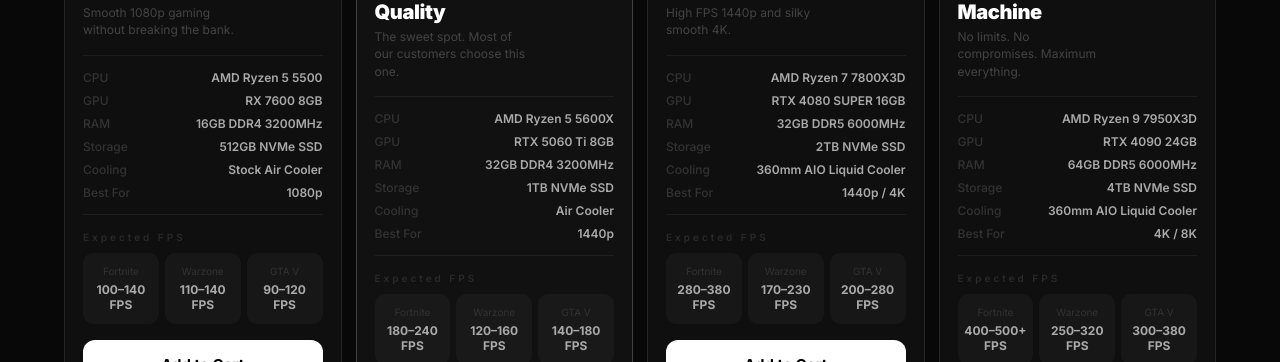
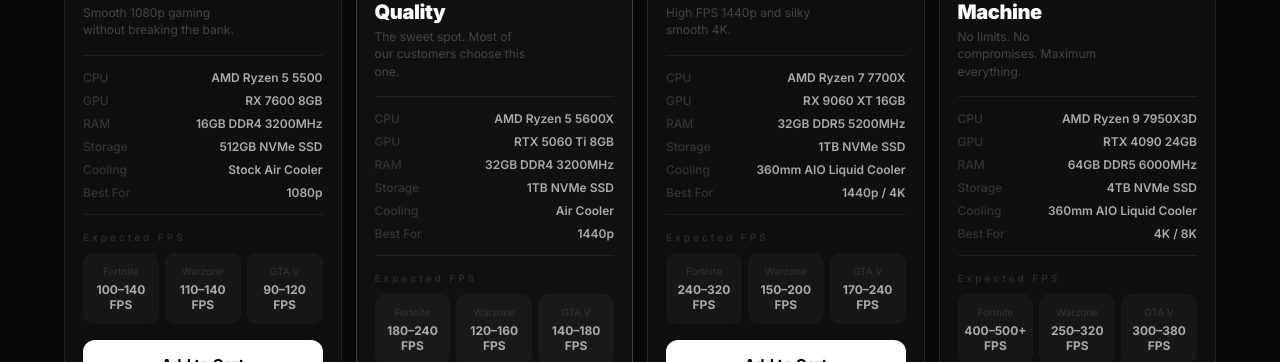
Before and after one commit to SoftHACKER2/wes-pc, a Next.js app: page /builds in a window 1280 px wide. Shown: the part 352-714 px from the top of the page. Built offline with nearby package versions, Linux system fonts and the light colour scheme.

Commit message:
Update Gaming Beast specs to final build

```diff
--- a/app/data/builds.ts
+++ b/app/data/builds.ts
@@ -48,16 +48,16 @@ export const builds = [
     price: "£1,600",
     priceNum: 1600,
     badge: null,
-    cpu: "AMD Ryzen 7 7800X3D",
-    gpu: "RTX 4080 SUPER 16GB",
-    ram: "32GB DDR5 6000MHz",
-    storage: "2TB NVMe SSD",
+    cpu: "AMD Ryzen 7 7700X",
+    gpu: "RX 9060 XT 16GB",
+    ram: "32GB DDR5 5200MHz",
+    storage: "1TB NVMe SSD",
     cooling: "360mm AIO Liquid Cooler",
     resolution: "1440p / 4K",
     fps: {
-      fortnite: "280–380 FPS",
-      warzone: "170–230 FPS",
-      gta: "200–280 FPS",
+      fortnite: "240–320 FPS",
+      warzone: "150–200 FPS",
+      gta: "170–240 FPS",
     },
     description:
       "Serious firepower for high-refresh 1440p and smooth 4K. Built for competitive players who refuse to compromise.",
```
